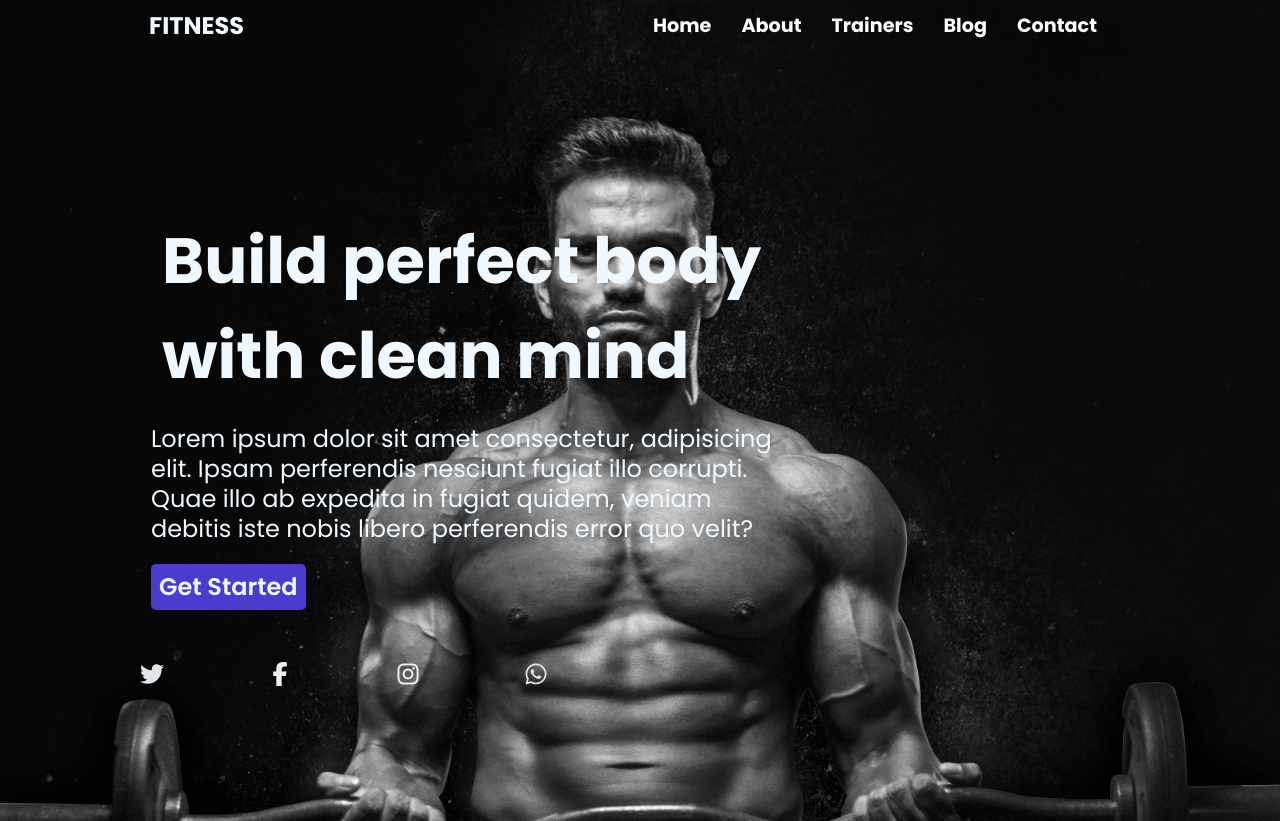
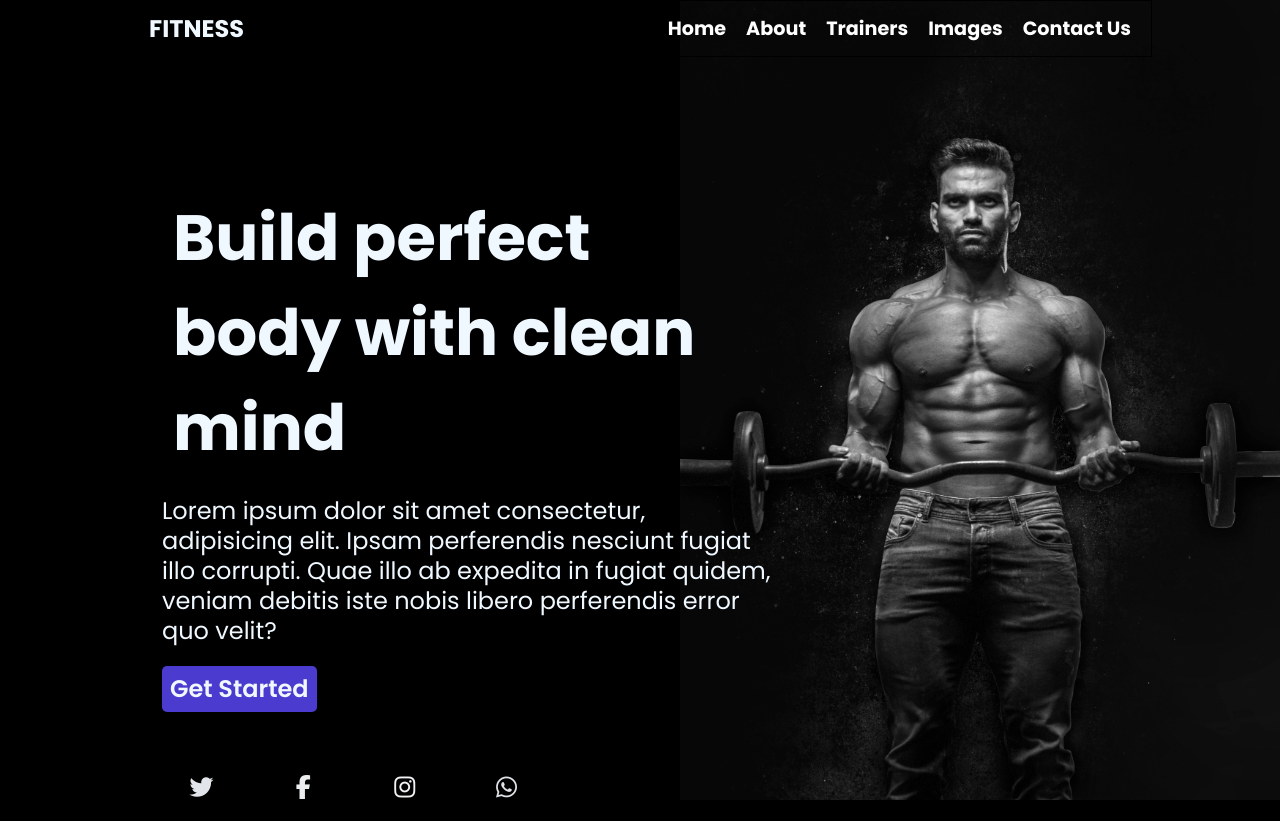
Before and after one commit to Solanki1Ravi/Project_repo, a plain HTML site: page 04_gymlanding_page/index.html in a window 1280 px wide. Shown: the top 821 px of the page. After the commit the page ends 800 px from the top, so only its background shows below. Drawn offline with Linux system fonts and the light colour scheme.

Commit message:
updated code

```diff
--- a/04_gymlanding_page/index.html
+++ b/04_gymlanding_page/index.html
@@ -14,47 +14,44 @@
 <body>
 
     <nav class="navBar">
-        <div class="navbar-section">
-            <a href="#" target="_blank">
+        <div class="logo">
+            <a href="#">
                 <h1>FITNESS</h1>
             </a>
 
         </div>
-        <div class="nav-items">
-            <ul>
-                <a href="#">
-                    <li>Home</li>
-                </a>
-                <a href="#">
-                    <li>About</li>
-                </a>
-                <a href="#">
-                    <li>Trainers</li>
-                </a>
-                <a href="#">
-                    <li>Blog</li>
-                </a>
-                <a href="#">
-                    <li>Contact</li>
-                </a>
 
-                <a href="#"><i class="fa-solid fa-bars" style="color: #ceded9;"></i></a>
-            </ul>
-        </div>
+          <ul class="nav-items">
+            <li><a href="#">Home</a></li>
+            <li><a href="#">About</a></li>
+            <li><a href="#">Trainers</a></li>
+            <li><a href="#">Images</a></li>
+            <li><a href="#">Contact Us</a></li>
+          </ul>
+          <button class="menu-toggle" aria-label="Toggle navigation">
+            <i class="fa-solid fa-bars" style="color: #ebedef;"></i>
+          </button>
+
     </nav>
 
-    <main>
+
 
         <section class="hero-section">
-            <h2>Build perfect body with clean mind</h2>
-            <p>Lorem ipsum dolor sit amet consectetur, adipisicing elit. Ipsam perferendis nesciunt fugiat illo
-                corrupti. Quae illo ab expedita in fugiat quidem, veniam debitis iste nobis libero perferendis error quo
-                velit?</p>
-            <button class="get-start-btn"><a href="/login.html" target="_blank">Get Started</a></button>
+
+            <div class="left-hero-section">
+                <h2>Build perfect body with clean mind</h2>
+                <p>Lorem ipsum dolor sit amet consectetur, adipisicing elit. Ipsam perferendis nesciunt fugiat illo
+                    corrupti. Quae illo ab expedita in fugiat quidem, veniam debitis iste nobis libero perferendis error
+                    quo
+                    velit?</p>
+                <button class="get-start-btn"><a href="/login.html" target="_blank">Get Started</a></button>
+            </div>
+            <!-- <div class="right-hero-section">
+                <img src="/images/victor-freitas-WvDYdXDzkhs-unsplash.jpg" alt="">
+            </div> -->
         </section>
 
 
-    </main>
 
     <div class="social-media-section">
         <a href="https://x.com"><i class="fa-brands fa-twitter fa-xl" style="color: #e2e5e9;"></i></a>
@@ -64,6 +61,9 @@
     </div>
 
 
+
+
+    <script src="script.js"></script>
 </body>
 
 </html>
--- /dev/null
+++ b/04_gymlanding_page/script.js
@@ -0,0 +1,8 @@
+document.addEventListener('DOMContentLoaded', () => {
+    const menuToggle = document.querySelector('.menu-toggle');
+    const navItems = document.querySelector('.nav-items');
+
+    menuToggle.addEventListener('click', () => {
+      navItems.classList.toggle('active');
+    });
+  });
--- a/04_gymlanding_page/style.css
+++ b/04_gymlanding_page/style.css
@@ -4,121 +4,132 @@
     margin: 0;
     padding: 0;
     box-sizing: border-box;
-    /* background-color: #1A1A1D; */
     font-family: "Poppins", serif;
     overflow-x: hidden;
-    /* background: #ffffff url("img_tree.png") no-repeat right top;*/
 
 }
 
 html,
 body {
-    overflow-y: hidden;
     height: 100vh;
     width: 100vw;
+    background-color: black;
+    margin: 0;
     background-image: url('/images/pexels-anush-1431282.jpg');
-    height: 130%;
-
-    /* Center and scale the image nicely */
-    background-position: right center;
+    background-size: contain; /* Ensures the image covers the whole area */
+    background-position: right; /* Centers the image */
     background-repeat: no-repeat;
-    background-size: cover;
 
 }
-
 .navBar {
     width: 80%;
     margin: auto;
-    border: 1px solid transparent;
+    border: 1px solid black;
     display: flex;
     align-items: center;
     justify-content: space-between;
     flex-direction: row;
+    /* background-color: red; */
     background-color: transparent;
-    /* margin-top: 10px; */
-    /* flex-wrap:wrap ; */
+    padding: 10px 20px;
+    color: white;
+
 
 }
 
-.navbar-section a {
+.navBar .logo a {
     text-decoration: none;
+    color: aliceblue;
 }
 
-.navbar-section h1 {
-    font-weight: bold;
-    font-size: 1.5rem;
-    color: aliceblue;
-    padding: 5px;
-    margin-left: 15px;
-    background: transparent;
+.nav-items {
+    display: flex;
+    gap: 20px;
+
 }
 
-.nav-items ul {
-    display: flex;
-    align-items: center;
-    justify-content: space-between;
-    flex-direction: row;
+.nav-items li {
+
+    list-style: none;
+    font-weight: bold;
+    font-size: 1.2rem;
+}
+
+.nav-items li a {
+    text-decoration: none;
+    color: #fff;
+    transition: all 0.4s ease;
+}
+
+.nav-items li a:hover {
+    color: #00bcd4;
+    /* Highlight color */
 }
 
 
-.nav-items ul a {
-    text-decoration: none;
-    margin: 10px;
-    cursor: pointer;
+.menu-toggle {
+    display: none;
+    background: none;
+    border: none;
 }
 
-.nav-items ul a .fa-bars {
-    visibility: hidden;
-}
-
-.nav-items ul a li {
-    list-style: none;
-    font-size: 1.2rem;
-    font-weight: 700;
-    color: white;
-    transition: all 0.5s ease;
-    margin-right: 10px;
-
-
-
-    &:hover {
-        color: blue;
-    }
-
-}
-
-
-@media (max-width:756px) {
-    body {
-        overflow-y: scroll;
-    }
+@media (max-width:675px) {
 
     .nav-items {
-        visibility: hidden;
-    }
+        display: none;
+        flex-direction: column;
+        gap: 10px;
+        background-color: #333;
+        position: absolute;
+        top: 60px;
+        right: 20px;
+        width: 200px;
+        padding: 10px;
+        border-radius: 5px;
+      }
 
+      .nav-items.active {
+        display: flex;
+      }
+/*
     .nav-items ul a .fa-bars {
         visibility: visible;
-    }
+        margin-right: 10px;
 
+    } */
+    .menu-toggle {
+        display: block; /* Visible on small screens */
+      }
 }
 
 /* ---------------hero section------ */
 
 .hero-section {
+    width: 100%;
     border: 1px solid transparent;
     display: flex;
-    width: 50%;
     color: aliceblue;
     margin-left: 150px;
-    align-items: start;
-    justify-content: start;
-    flex-direction: column;
-    margin-top: 150px;
-    /* margin: 20px; */
+    align-items: center;
+    justify-content: space-between;
+    flex-direction: row;
+    overflow-y: hidden;
 }
 
-.hero-section h2 {
+
+.left-hero-section {
+    width: 50%;
+    margin-right: auto;
+    padding: 10px;
+    border: 1px solid transparent;
+    margin-top: 110px;
+    display: flex;
+    align-items:start;
+    justify-content: center;
+    flex-direction: column;
+}
+
+.left-hero-section h2 {
     padding: 10px;
     /* line-height: 2; */
     /* width: 266px; */
@@ -129,7 +140,7 @@ body {
     font-size: 4rem;
 }
 
-.hero-section p {
+.left-hero-section p {
     font-weight: 400;
     font-size: 24px;
     line-height: 1.25;
@@ -138,7 +149,8 @@ body {
 }
 
 
-.hero-section button {
+
+.left-hero-section button {
     border: none;
     padding: 8px;
     font-weight: 600;
@@ -149,46 +161,24 @@ body {
     border-radius: 5px;
 }
 
-.hero-section button a {
+.left-hero-section button a {
     text-decoration: none;
     color: aliceblue;
 }
-
-
-
-
-@media (max-width:756px) {
-
-    .hero-section {
-        display: flex;
-        align-items: center;
-        justify-content: center;
-        margin-top: 80px;
+@media (max-width:462px) {
+    .left-hero-section h2{
+        font-size: 1rem;
     }
 
-    .hero-section h2 {
-        font-size: 32px;
-        margin-bottom: 5px;
+}
 
+@media (max-width:675px) {
+    .left-hero-section h2{
+        font-size: 2rem;
     }
 
-    .hero-section p {
-        font-weight: 400;
-        font-size: 18px;
-        line-height: 1;
-        margin-bottom: 10px;
-        overflow-y: hidden;
-    }
+}
 
-    .hero-section button {
-        font-weight: 400;
-        font-size: 18px;
-        line-height: 1;
-        border-radius: 5px;
-    }
-
-
-}
 
 
 /* ----------social media section-------- */
@@ -199,10 +189,10 @@ body {
     border: 1px solid transparent;
     display: flex;
     align-items: center;
-    justify-content: space-between;
+    justify-content: space-evenly;
     flex-direction: row;
     margin-top: 30px;
-    margin-left: 120px;
+    margin-left: 130px;
 }
 
 .social-media-section a {
@@ -211,12 +201,7 @@ body {
     display: flex;
     justify-content: center;
     align-items: center;
-    /* height: 30px; */
-    /* color: aliceblue; */
     text-decoration: none;
-    /*font-weight: bold;*/
-    /*font-size: 1.2rem; */
-    transition: all 0.3s ease;
 
 
     &:hover {
@@ -253,6 +238,7 @@ body {
         display: flex;
         justify-content: center;
         align-items: center;
+        text-decoration: none;
     }
 }
 
@@ -292,12 +278,15 @@ form {
     visibility: hidden;
     transition: visibility 0s linear 0.3s, opacity 0.3s ease-in-out;
 
-    /* transition: visibility 0.3s ease;*/ /*Optional: add a smooth transition */
+    /* transition: visibility 0.3s ease;*/
+    /*Optional: add a smooth transition */
 }
 
 .user-heading:hover .hidden-div {
-    visibility: visible; /* Make it visible */
-    opacity: 1; /* Make it fully opaque */
+    visibility: visible;
+    /* Make it visible */
+    opacity: 1;
+    /* Make it fully opaque */
     transition-delay: 0s;
 }
 
```
